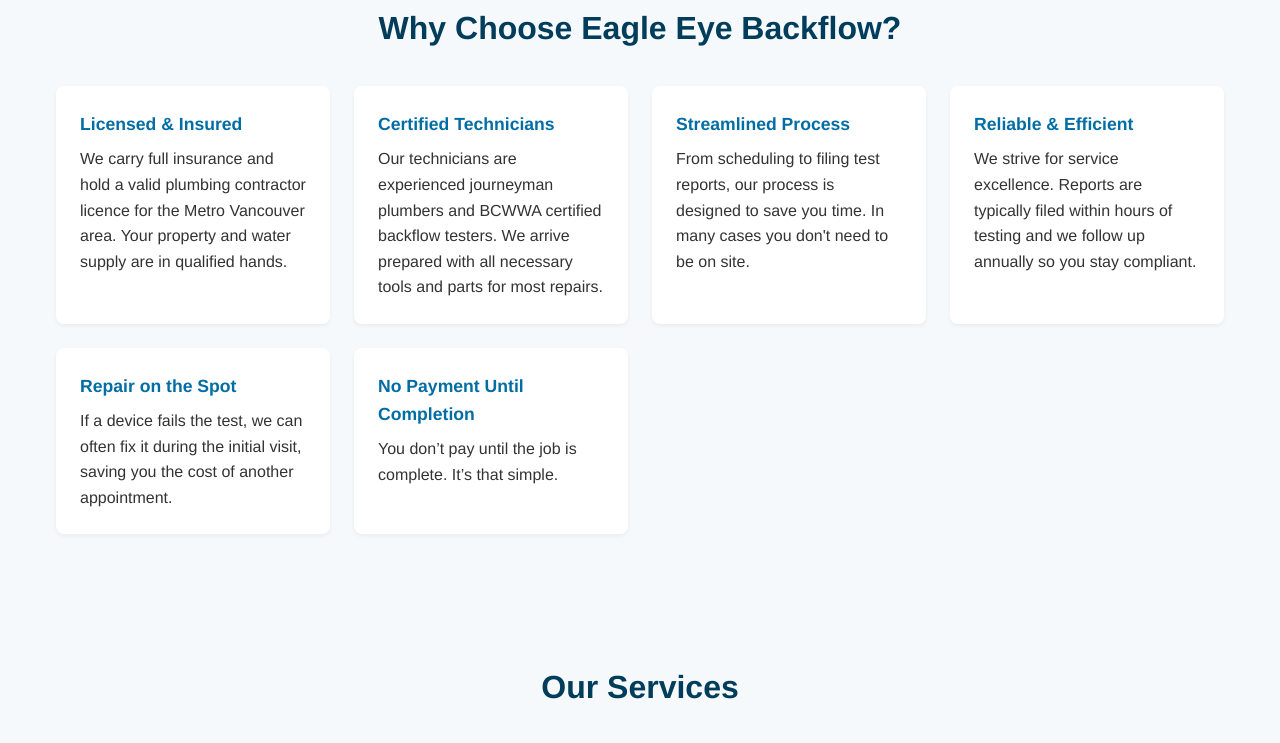
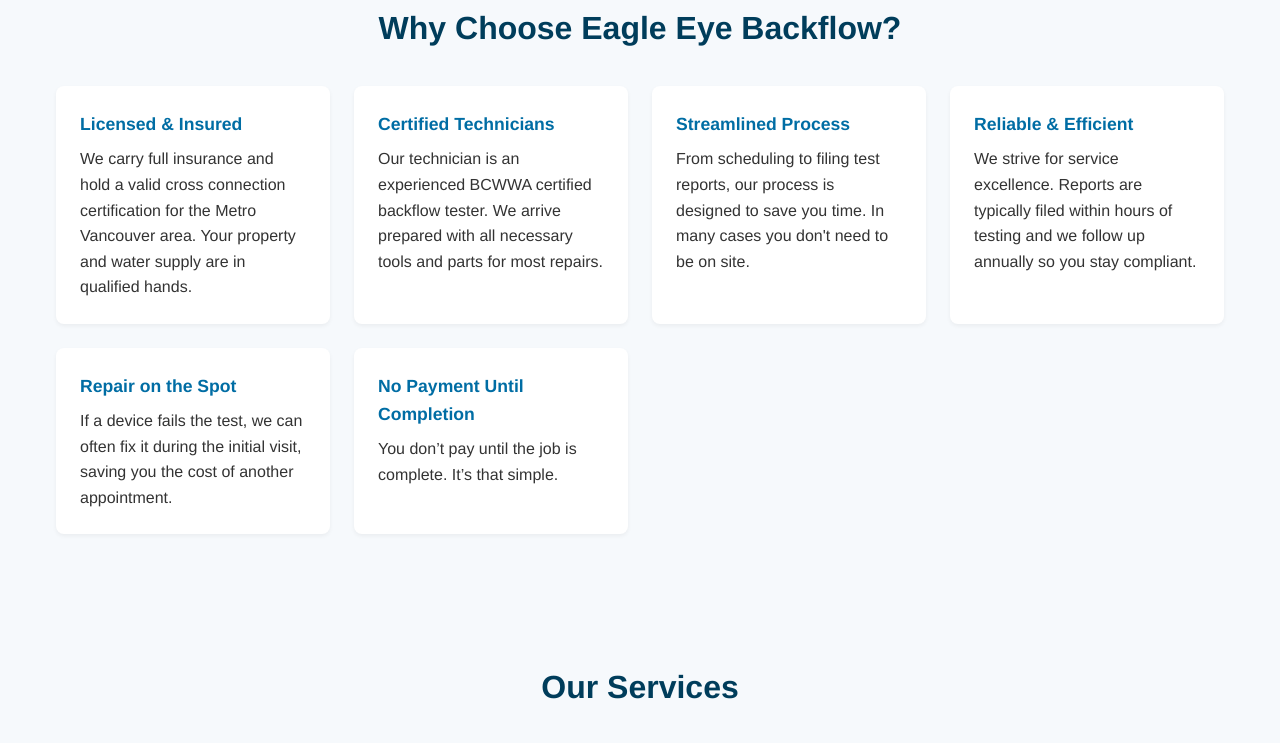
Before and after one commit to 504naldo/eagle.eye.backflow, a plain HTML site: page index.html in a window 1280 px wide. Shown: the part 716-1459 px from the top of the page. Drawn offline with Linux system fonts and the light colour scheme.

Commit message:
Remove Hours of Operation

```diff
--- a/index.html
+++ b/index.html
@@ -47,11 +47,11 @@
         <div class="features">
             <div class="feature">
                 <h3>Licensed &amp; Insured</h3>
-                <p>We carry full insurance and hold a valid plumbing contractor licence for the Metro Vancouver area. Your property and water supply are in qualified hands.</p>
+                <p>We carry full insurance and hold a valid cross connection certification for the Metro Vancouver area. Your property and water supply are in qualified hands.</p>
             </div>
             <div class="feature">
                 <h3>Certified Technicians</h3>
-                <p>Our technicians are experienced journeyman plumbers and BCWWA certified backflow testers. We arrive prepared with all necessary tools and parts for most repairs.</p>
+                <p>Our technician is an experienced BCWWA certified backflow tester. We arrive prepared with all necessary tools and parts for most repairs.</p>
             </div>
             <div class="feature">
                 <h3>Streamlined Process</h3>
@@ -138,7 +138,6 @@
             <div class="contact-info">
                 <p><strong>Phone:</strong> <a href="tel:6043515765">604‑351‑5765</a></p>
                 <p><strong>Email:</strong> <a href="mailto:eagle.eye.backflow@gmail.com">eagle.eye.backflow@gmail.com</a></p>
-                <p><strong>Hours:</strong> Monday – Friday, 8 AM – 6 PM</p>
                 <p><strong>Service Area:</strong> Greater Vancouver and surrounding municipalities</p>
             </div>
             <div class="contact-form">
```
